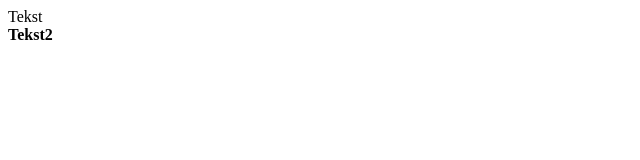
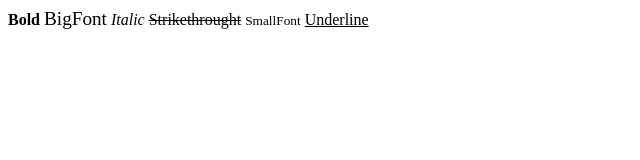
Before and after one commit to gostekk/webrowser, a plain HTML site: page page.html in a window 1280 px wide. Shown: the whole page, without its empty margins (0-640 px from the left). Drawn offline with Linux system fonts and the light colour scheme.

Commit message:
Fix printf issue

```diff
--- a/page.html
+++ b/page.html
@@ -3,8 +3,11 @@
 <title>Example</title>
 </head>
 <body>
-Tekst
-<br>
-<b>Tekst2</b></br>
+<b>Bold</b>
+<big>BigFont</big>
+<i>Italic</i>
+<s>Strikethrought</s>
+<small>SmallFont</small>
+<u>Underline</u>
 </body>
 </html>
```
Also changed, not shown: 1 other file.
